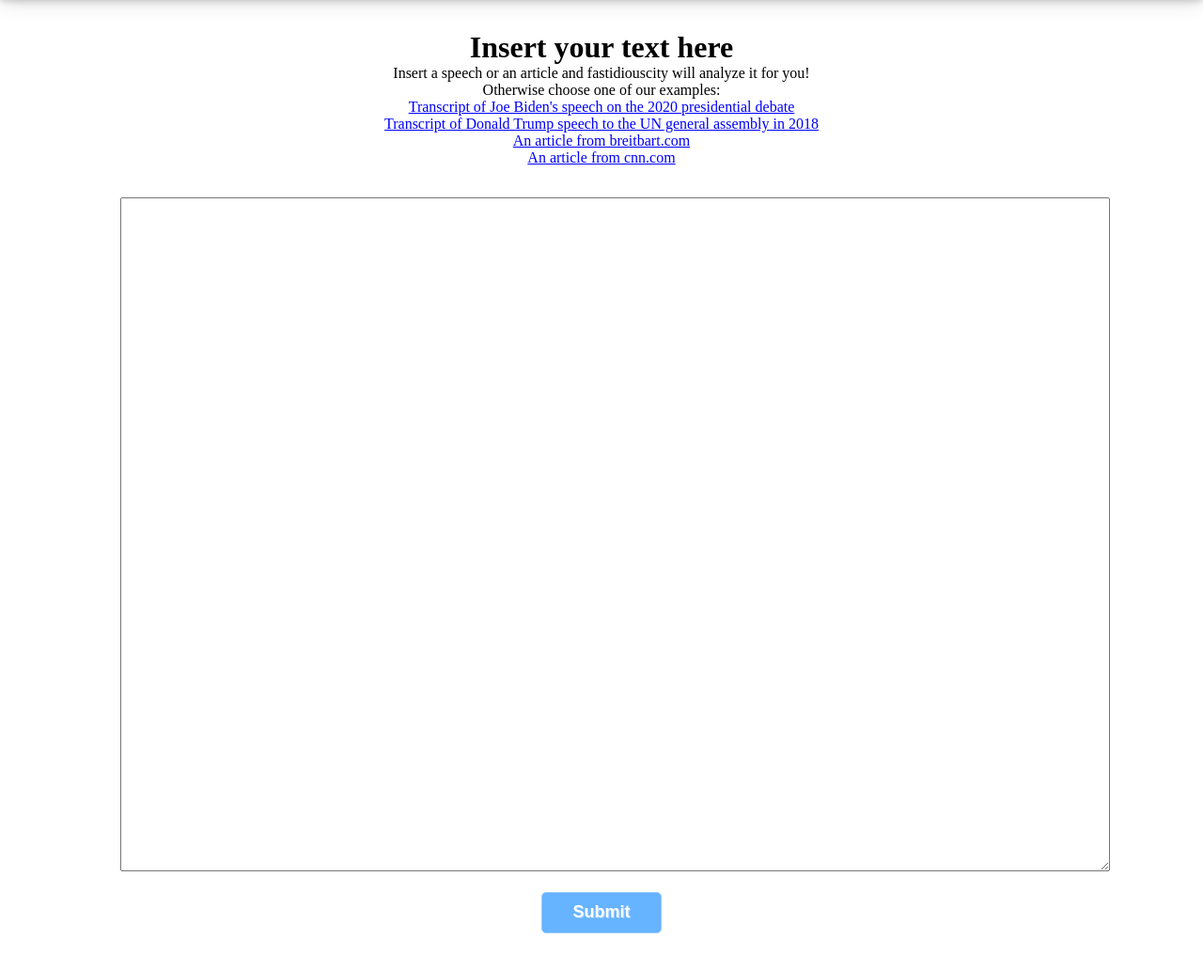
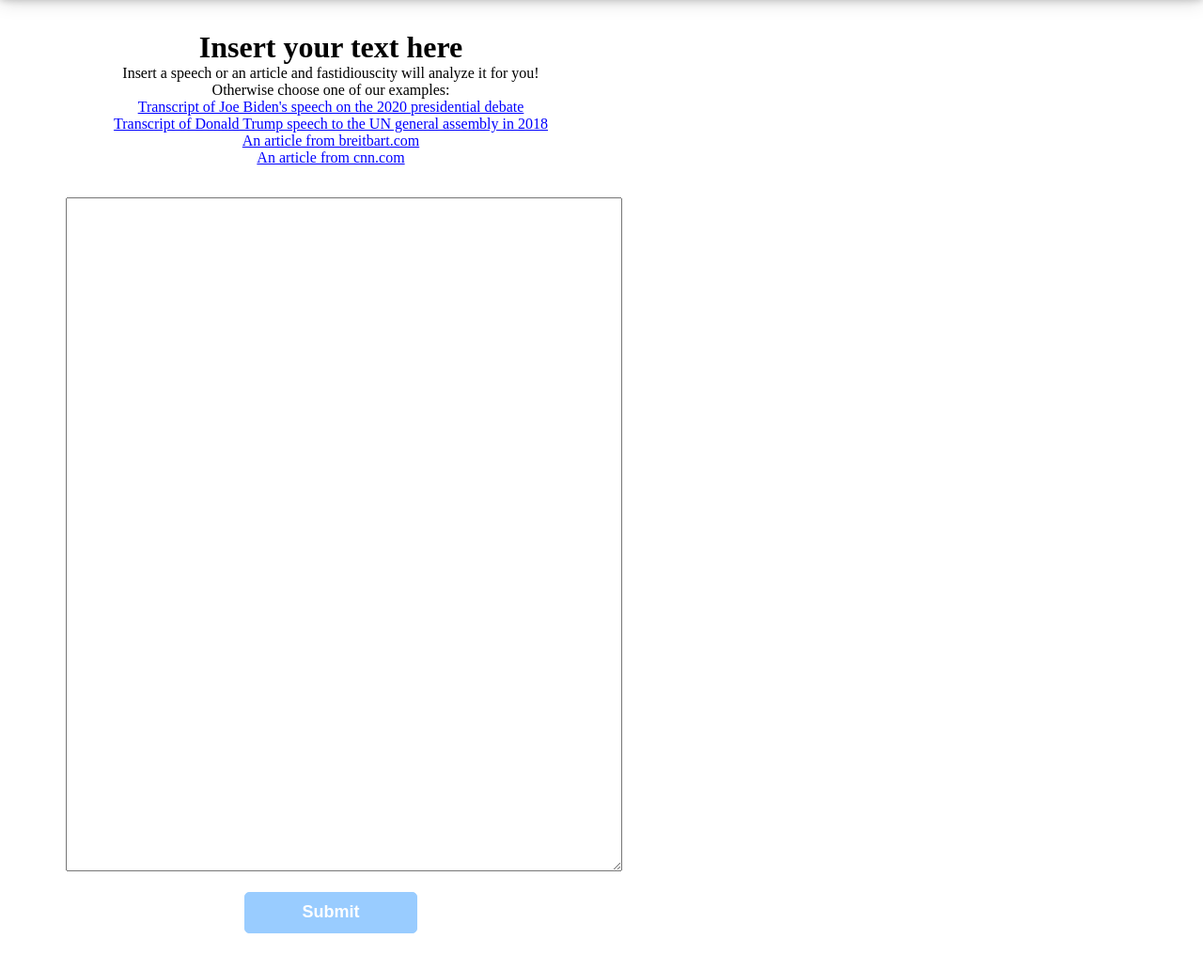
Before and after one commit to steflyx/fastidiouscity, a Flask app: page / in a window 1280 px wide. Shown: the part 70-1102 px from the top of the page at 94% size. Run offline with Flask 2, Linux system fonts and the light colour scheme; parts of the project's set-up code (start-up, migrations or seed data) failed here and were passed over.

Commit message:
Visual adjustments

```diff
--- a/static/css/input_form.css
+++ b/static/css/input_form.css
@@ -1,5 +1,6 @@
 #form-container{
 	height: 100%;
+	width: 55vw;
 }
 
 form{
@@ -25,8 +26,8 @@ form{
 }
 
 #submit-text{
-	width: 10%;
-	margin-left: 45%;
+	width: 26%;
+	margin-left: 37%;
 }
 
 input, button{
@@ -42,6 +43,6 @@ input, button{
 	margin-top: 1em;
 }
 
-input, button:hover{
+input:hover, button:hover{
 	background-color: #66b3ff;
 }
```
